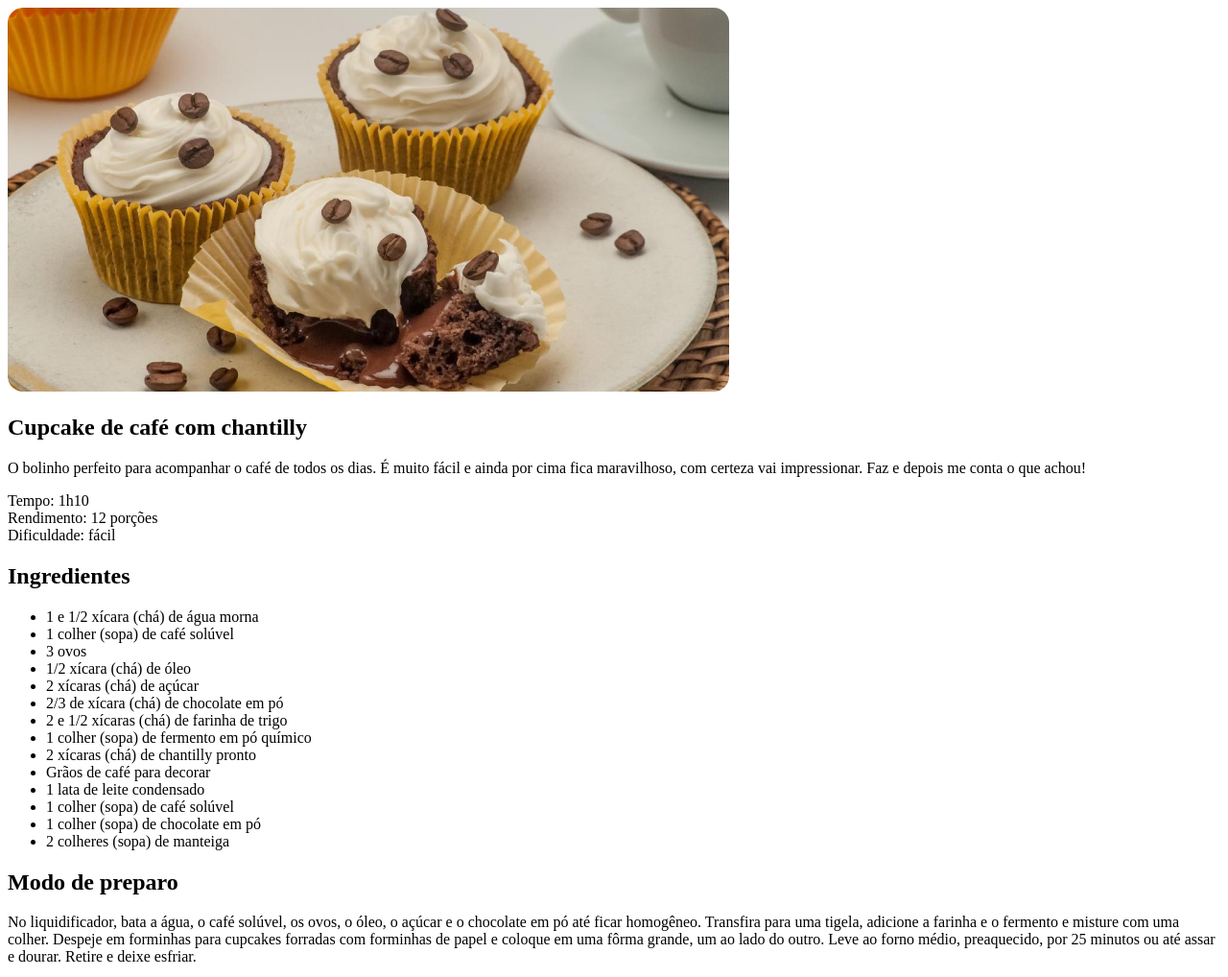
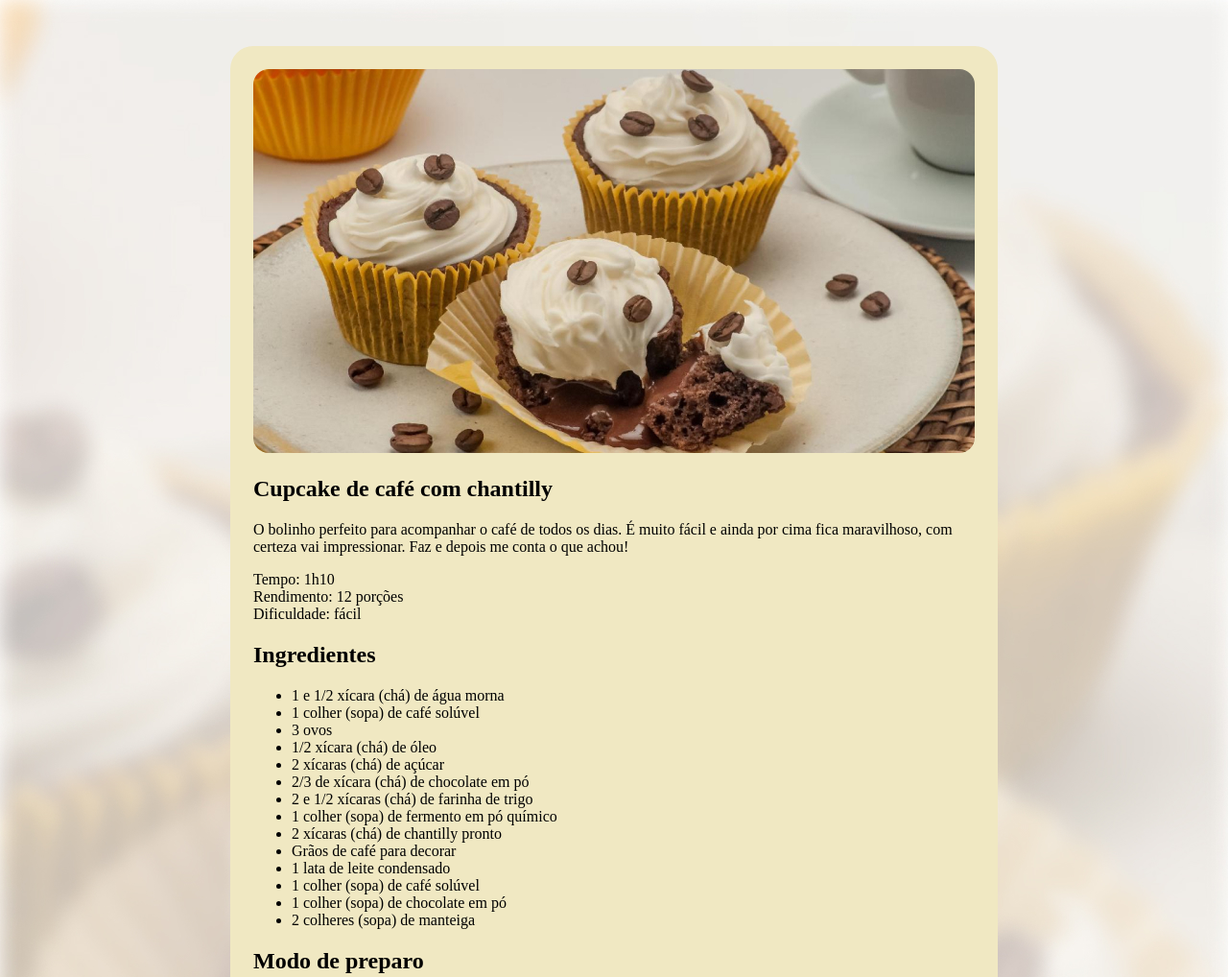
Before and after one commit to ArturBraz/Recipe_page, a plain HTML site: page index.html in a window 1280 px wide. Shown: the top 1018 px of the page at 96% size. Drawn offline with Linux system fonts and the light colour scheme.

Commit message:
imagem de fundo e page

```diff
--- a/index.html
+++ b/index.html
@@ -5,11 +5,14 @@
         <meta name="viewport" content="width=device-width, initial-scale=1.0" />
         <title>Pagina de Receita</title>
 
-        <link rel="stylesheet" href="style.css">
+        <link rel="stylesheet" href="style.css" />
     </head>
     <body>
         <div id="page">
-            <img src="assets/main-image.jpg" alt="imagem de um Cupcake com grãos de café, recheio de chocolate e cobertura de chantilly" />
+            <img
+                src="assets/main-image.jpg"
+                alt="imagem de um Cupcake com grãos de café, recheio de chocolate e cobertura de chantilly"
+            />
 
             <main>
                 <section id="about">
--- a/style.css
+++ b/style.css
@@ -1,3 +1,18 @@
+body{
+    background-image: url(assets/bg-image.jpg);
+    background-size: cover;
+
+}
+
+#page{
+    box-sizing: border-box;
+    width: 800px;
+    padding: 24px;
+    background-color: #F0E8C2;
+    border-radius: 24px;
+    margin: 48px auto;
+}
+
 img{
     border-radius: 16px;
 }
```
